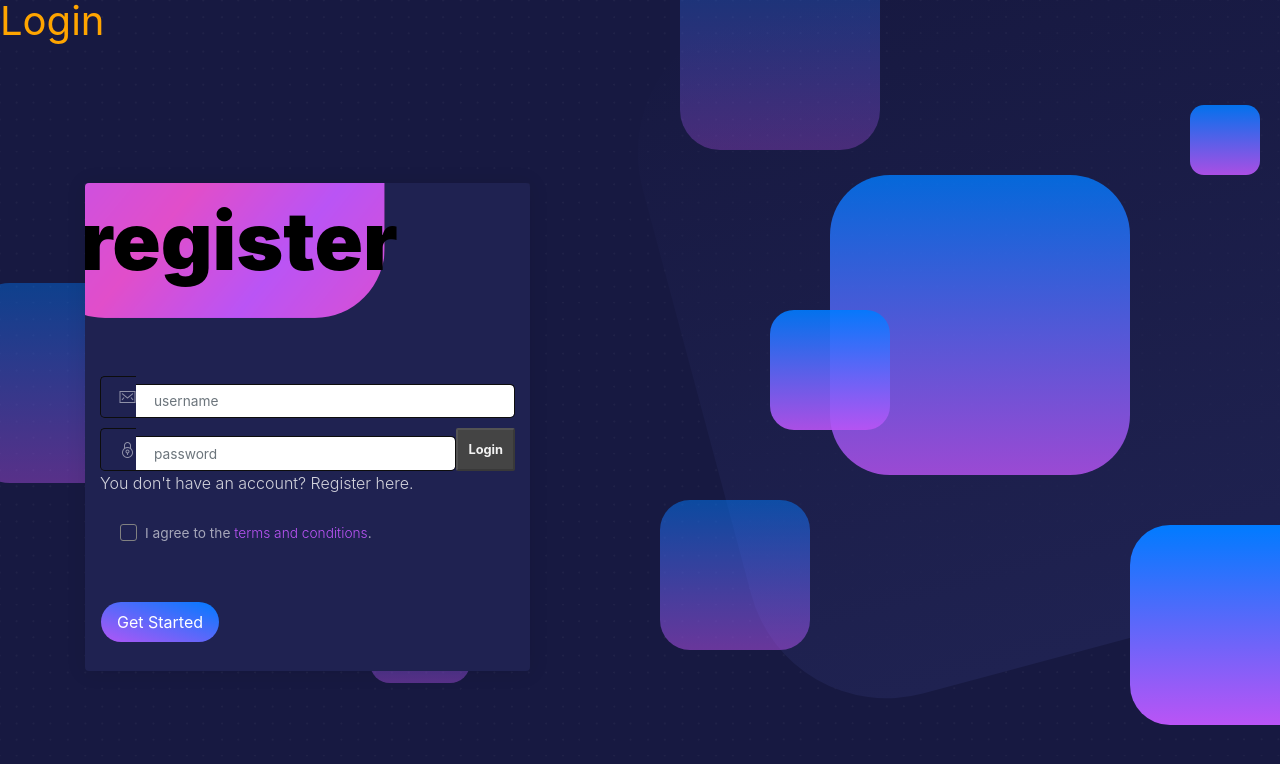
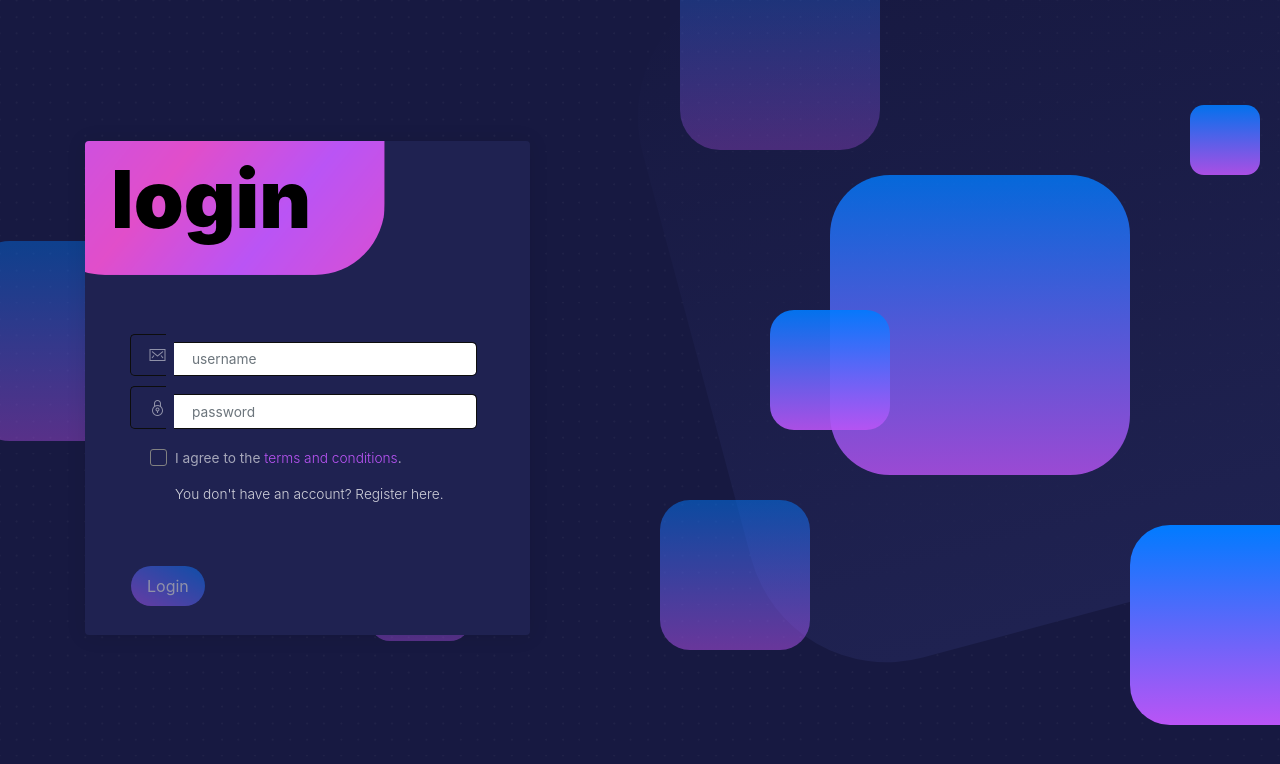
Before and after one commit to aloha-fim/docker_react_python_frontend, a React (Create React App) app: page / in a window 1280 px wide. Shown: the top 764 px of the page. Built offline with nearby package versions, Linux system fonts and the light colour scheme.

Commit message:
styling register page

```diff
--- a/src/App.css
+++ b/src/App.css
@@ -25,7 +25,7 @@
 input, textarea {
   width: 100%;
   padding: 10px;
-  margin: 8px 0;
+  margin: 8px 8px;
   font-size: 0.8rem;
 }
 button {
--- a/src/assets/scss/blk-design-system-react/custom/cards/_card-register.scss
+++ b/src/assets/scss/blk-design-system-react/custom/cards/_card-register.scss
@@ -1,7 +1,8 @@
 .card-register {
   overflow: hidden;
-  text-align: left;
+  text-align: justify;
   z-index: 2;
+  padding: 0px 30px;
 
   .card-header img {
     position: absolute;
--- a/src/components/auth.js
+++ b/src/components/auth.js
@@ -85,7 +85,6 @@ function Auth(){
     return (
         <div className="wrapper">
             <div className="page-header">
-                {isLoginView ? <h1>Login</h1> : <h1>Register</h1>}
                 <div className="page-header-image" />
                 <div className="content"></div>
                     <Container>
@@ -107,7 +106,9 @@ function Auth(){
                                             alt="..."
                                             src={require("../assets/img/square-purple-1.png")}
                                         />
-                                        <CardTitle tag="h4">Register</CardTitle>
+                                        <CardTitle tag="h4">
+                                            {isLoginView ? "Login" : "Register"}
+                                        </CardTitle>
                                     </CardHeader>
                                     <CardBody>
                                         <Form className="form">
@@ -126,9 +127,9 @@ function Auth(){
                                             id="username"
                                             type="text"
                                             value={username}
-                                            onChange={ evt=> setUsername(evt.target.value)}
-                                            onFocus={(e) => setUsername(true)}
-                                            onBlur={(e) => setUsername(false)}
+                                            onChange={ evt => setUsername(evt.target.value)}
+                                            //onFocus={(e) => setUsername(true)}
+                                            //onBlur={(e) => setUsername(false)}
                                             />
                                         </InputGroup>
                                         <InputGroup
@@ -146,20 +147,11 @@ function Auth(){
                                             placeholder="password"
                                             type="password"
                                             value={password}
-                                            onChange={ evt=> setPassword(evt.target.value)}
-                                            onFocus={(e) => setPassword(true)}
-                                            onBlur={(e) => setPassword(false)}
+                                            onChange={ evt => setPassword(evt.target.value)}
+                                            //onFocus={(e) => setPassword(true)}
+                                            //onBlur={(e) => setPassword(false)}
                                             />
-                                            <br/>
-                                            {isLoginView ?
-                                                <button onClick={loginClicked} disabled={isDisabled}>Login</button> :
-                                                <button onClick={registerClicked} disabled={isDisabled}>Register</button>
-                                            }
 
-                                            { isLoginView ?
-                                                <p onClick={() => setIsLoginView(false)}>You don't have an account? Register here.</p> :
-                                                <p onClick={() => setIsLoginView(true)}>You already have an account? Login here.</p>
-                                            }
                                         </InputGroup>
                                         <FormGroup check className="text-left">
                                             <Label check>
@@ -172,14 +164,24 @@ function Auth(){
                                                 terms and conditions
                                             </a>
                                             .
+                                            <br></br>
+                                            <br></br>
+                                            { isLoginView ?
+                                                <p onClick={() => setIsLoginView(false)}>You don't have an account? Register here.</p> :
+                                                <p onClick={() => setIsLoginView(true)}>You already have an account? Login here.</p>
+                                            }
                                             </Label>
                                         </FormGroup>
                                         </Form>
                                     </CardBody>
                                     <CardFooter>
-                                        <Button className="btn-round" color="primary" size="lg">
-                                        Get Started
-                                        </Button>
+
+                                            {isLoginView ?
+                                                <Button className="btn-round" color="primary" size="lg" onClick={loginClicked} disabled={isDisabled}>Login</Button>
+                                                :
+                                                <Button className="btn-round" color="primary" size="lg" onClick={registerClicked} disabled={isDisabled}>Register</Button>
+                                            }
+
                                     </CardFooter>
                                     </Card>
                                 </Col>
```
